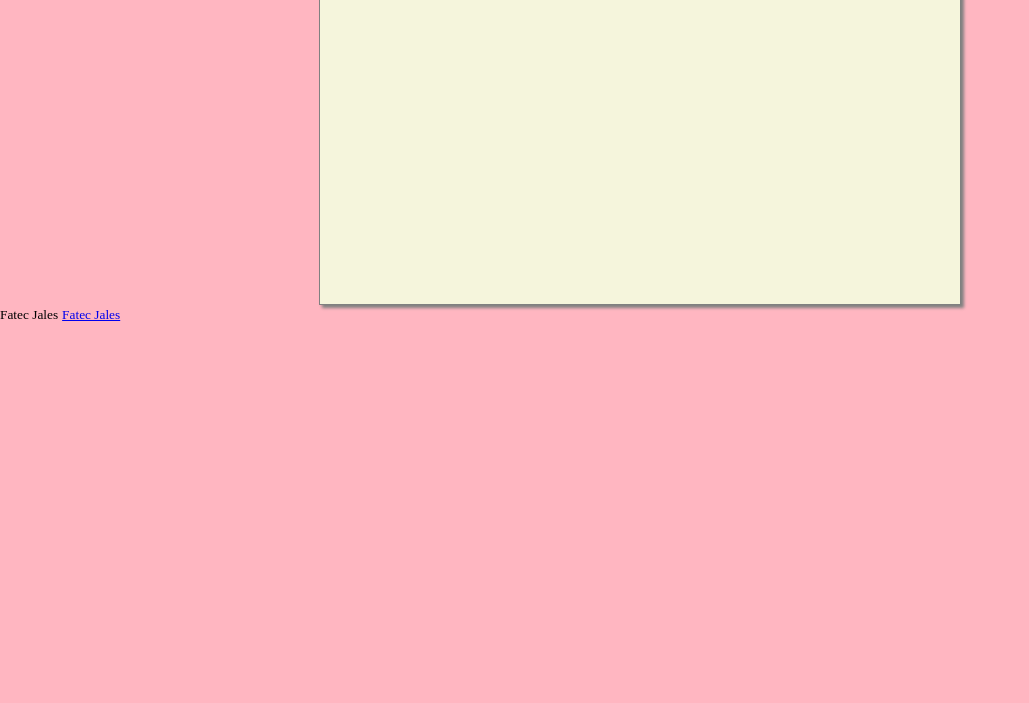
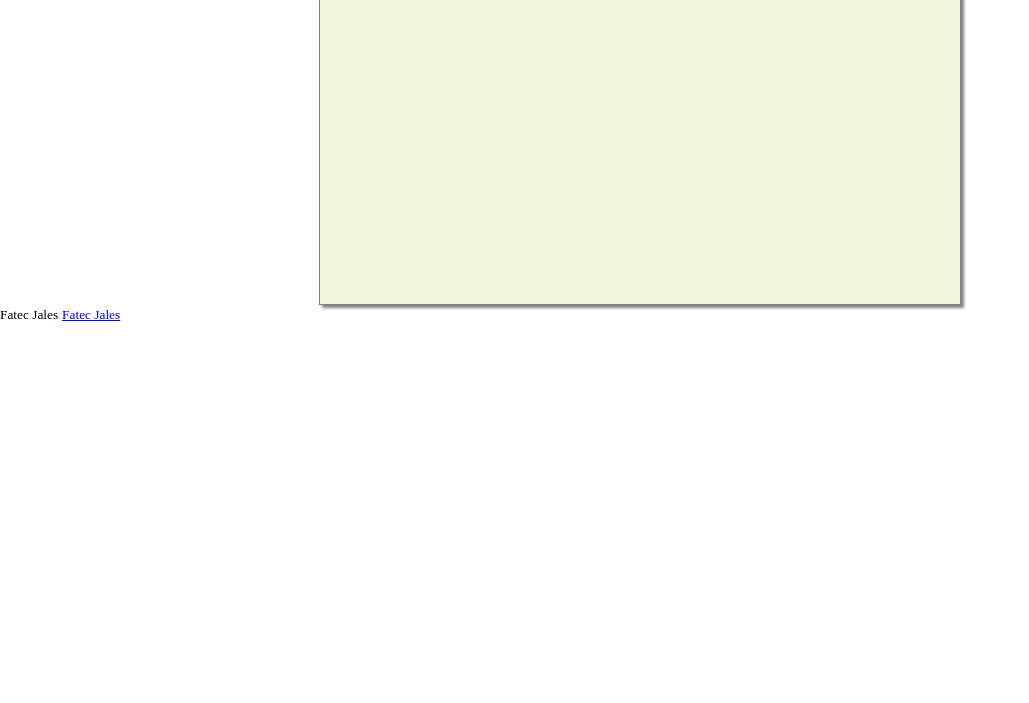
Before and after one commit to jlgregorio81/intro-git, a plain HTML site: page index.html in a window 1280 px wide. Shown: the part 97-800 px from the top of the page, without its empty margins (0-1029 px from the left). Drawn offline with Linux system fonts and the light colour scheme.

Commit message:
Revert "Background color is OK or not!"
This reverts commit aac9198b4bb278d3786922ee2c733560e0fce1f6.

```diff
--- a/style.css
+++ b/style.css
@@ -22,7 +22,3 @@ ul.list > li {
     font-style: italic;
     color: purple;
 }
-
-body{
-    background-color: lightpink;
-}
```
